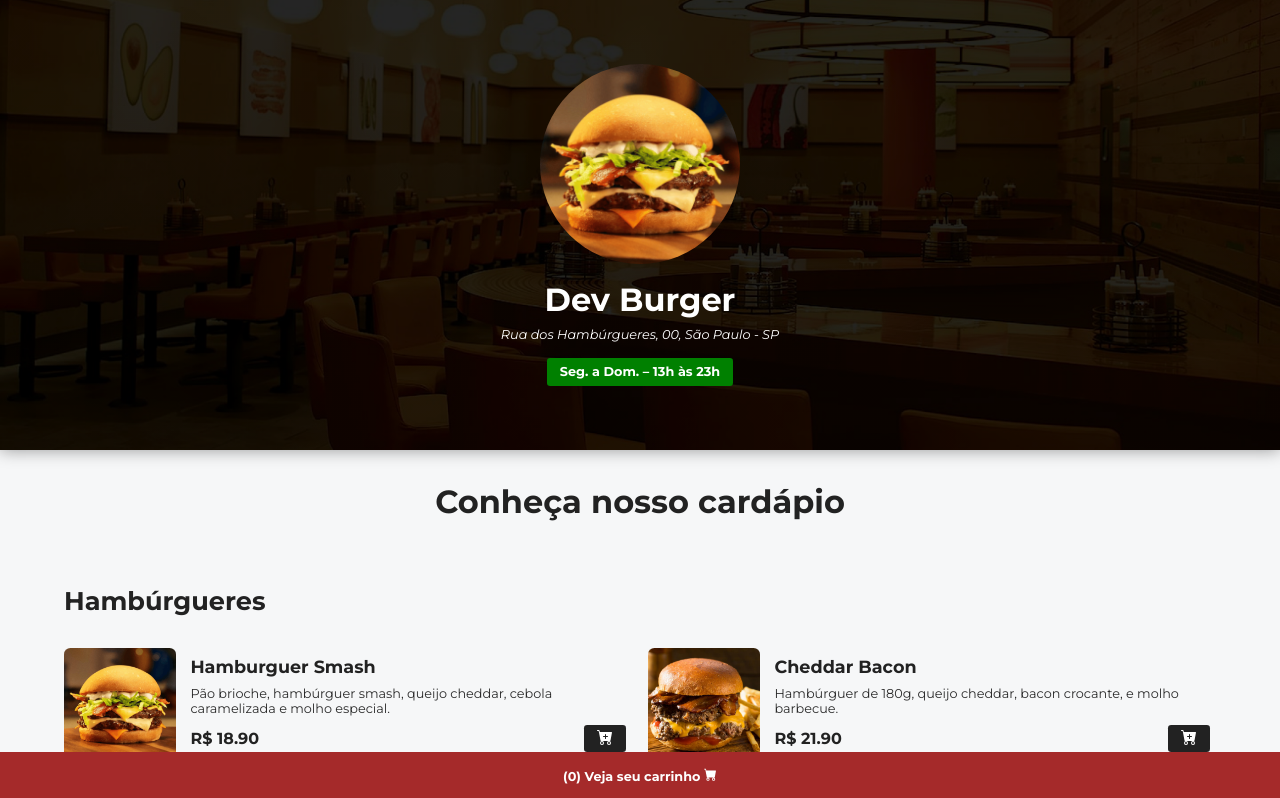
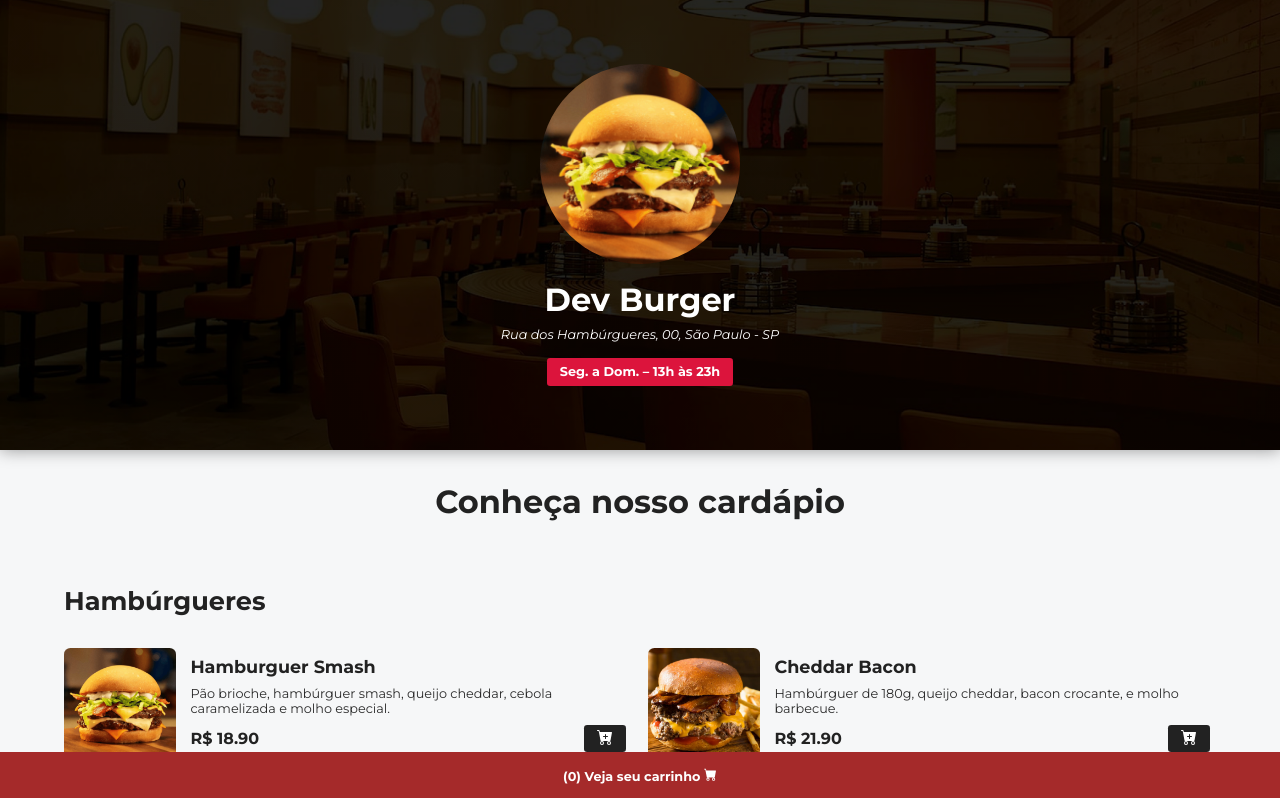
Before and after one commit to FellipeCastro/dev-burger, a React (Vite) app: page / in a window 1280 px wide. Shown: the top 798 px of the page. Built offline with nearby package versions, Linux system fonts and the light colour scheme.

Commit message:
Projeto atualizado

```diff
--- a/src/App.jsx
+++ b/src/App.jsx
@@ -54,7 +54,7 @@ const App = () => {
 
     const openHour = 13;
     const closeHour = 23;
-    const closedDays = []; // 0 = domingo, 1 = segunda, 2 = terça, 3 = quarta, 4 = quinta, 5 = sexta, 6 = sábado
+    const closedDays = [1]; // 0 = domingo, 1 = segunda, 2 = terça, 3 = quarta, 4 = quinta, 5 = sexta, 6 = sábado
 
     const checkRestaurantOpen = () => {
         const date = new Date();
@@ -77,7 +77,7 @@ const App = () => {
     return (
         <>
             {flashMsg && <FlashMsg setFlashMsg={setFlashMsg} />}
-            <Header isRestaurantOpen={isRestaurantOpen} />
+            <Header isRestaurantOpen={isRestaurantOpen} openHour={openHour} closeHour={closeHour} />
             <Menu menuItems={menuItems} addOnCart={addOnCart} cart={cart} />
             <Footer setCartIsOpen={setCartIsOpen} cart={cart} />
 
--- a/src/components/Header/Header.jsx
+++ b/src/components/Header/Header.jsx
@@ -1,16 +1,16 @@
 import logo from "../../assets/hamb-1.png";
 import styles from "./Header.module.css";
 
-const Header = ({ isRestaurantOpen }) => {
+const Header = ({ isRestaurantOpen, openHour, closeHour }) => {
     return (
         <header className={styles.header}>
             <img src={logo} alt="Logo" />
             <h1>Dev Burger</h1>
-            <a href="#" target="_blank" className={styles.address}>
+            <a href="https://www.google.com.br/maps" target="_blank" className={styles.address}>
                 Rua dos Hambúrgueres, 00, São Paulo - SP
             </a>
             <span className={isRestaurantOpen ? styles.open : styles.closed}>
-                Seg. a Dom. – 13h às 23h
+                Seg. a Dom. – {openHour}h às {closeHour}h
             </span>
         </header>
     );
```
